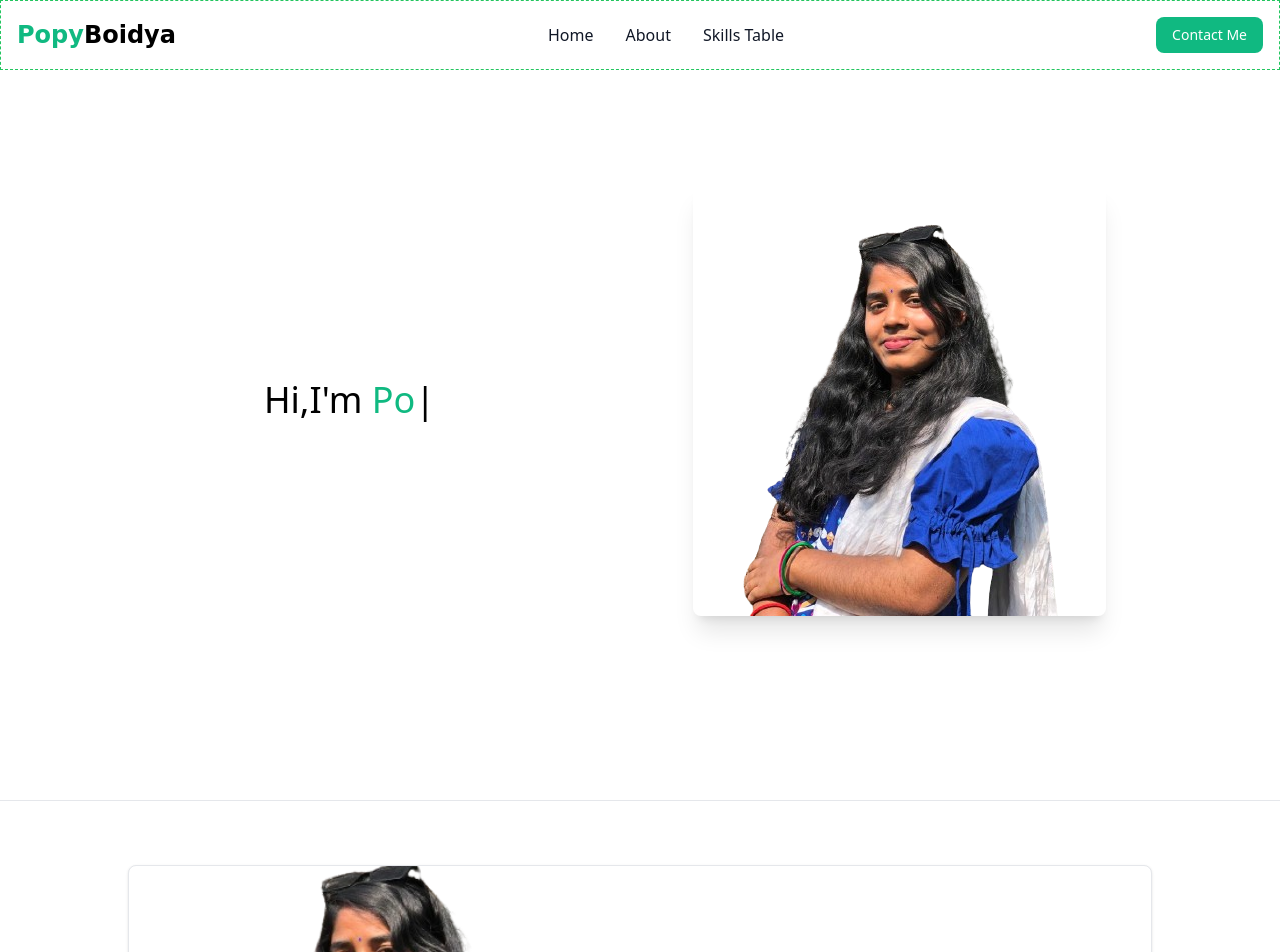
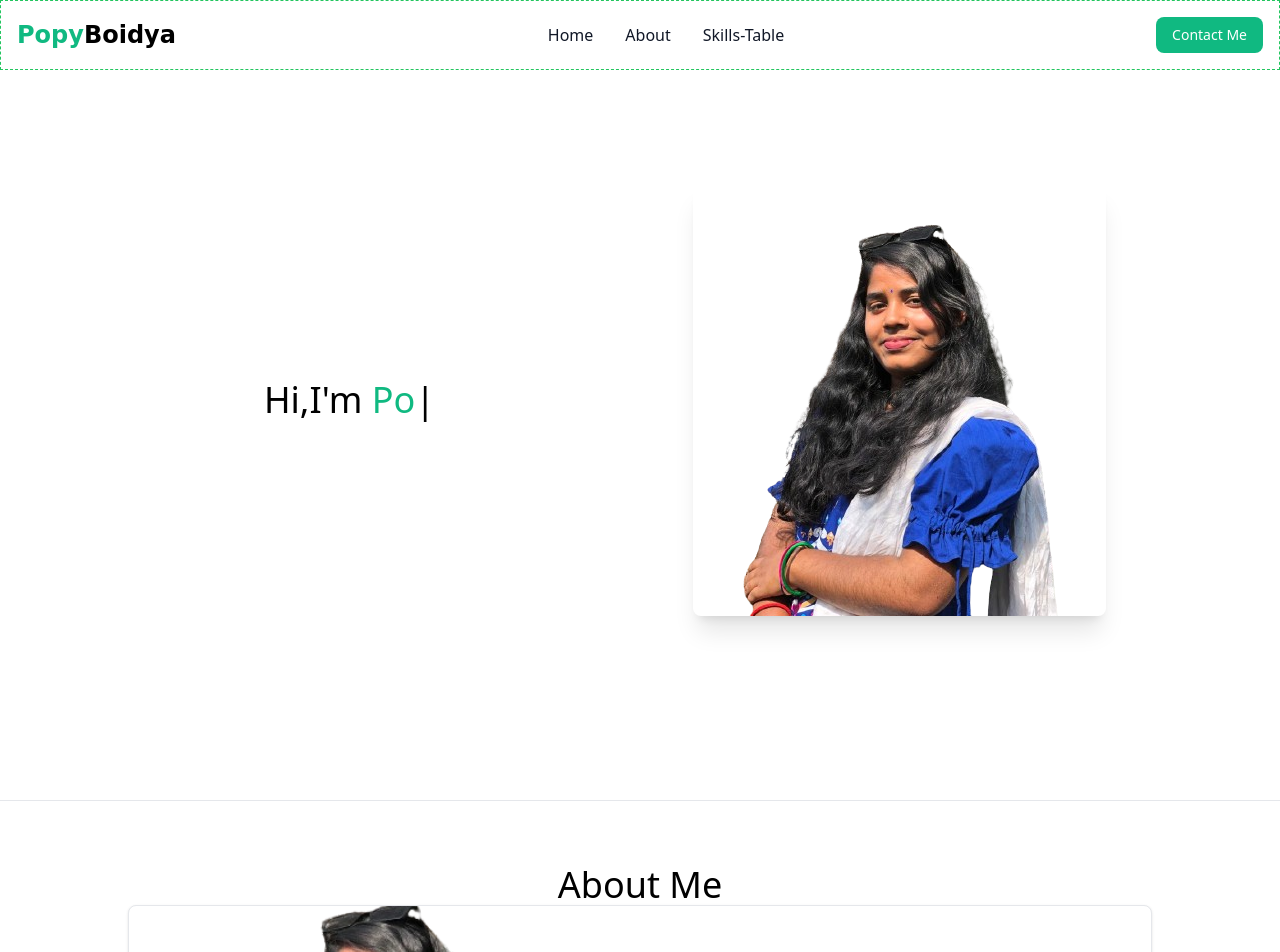
Before and after one commit to Shahriar-Fardows/popy-Boidya, a plain HTML site: page index.html in a window 1280 px wide. Shown: the top 952 px of the page. Drawn offline with nearby package versions, Linux system fonts and the light colour scheme; a web font is replaced by a local one.

Commit message:
new frontend code

```diff
--- a/index.html
+++ b/index.html
@@ -95,7 +95,7 @@
                 <a
                   href="#skills-table"
                   class="block py-2 pl-3 pr-4 text-gray-900 rounded hover:bg-gray-100 md:hover:bg-transparent md:hover:text-emerald-500 md:p-0 md:dark:hover:text-blue-500 dark:text-white dark:hover:bg-gray-700 dark:hover:text-white md:dark:hover:bg-transparent dark:border-gray-700"
-                  >Skills Table</a
+                  >Skills-Table</a
                 >
               </li>
             </ul>
@@ -124,6 +124,8 @@
     <main  class="  m-[30px] md:m-[30px] lg:my-[5%] lg:mx-[10%] ">
      <section id="about">
        <!-- about section  -->
+
+       <h1 class="text-center text-4xl">About Me</h1>
 
          <div class="flex flex-col items-center bg-white border border-gray-200 rounded-lg shadow md:flex-row  hover:bg-gray-100 dark:border-gray-700 dark:bg-gray-800 dark:hover:bg-gray-700 w-[90vw] md:w-auto">
            <div class="md:w-1/2">
```
